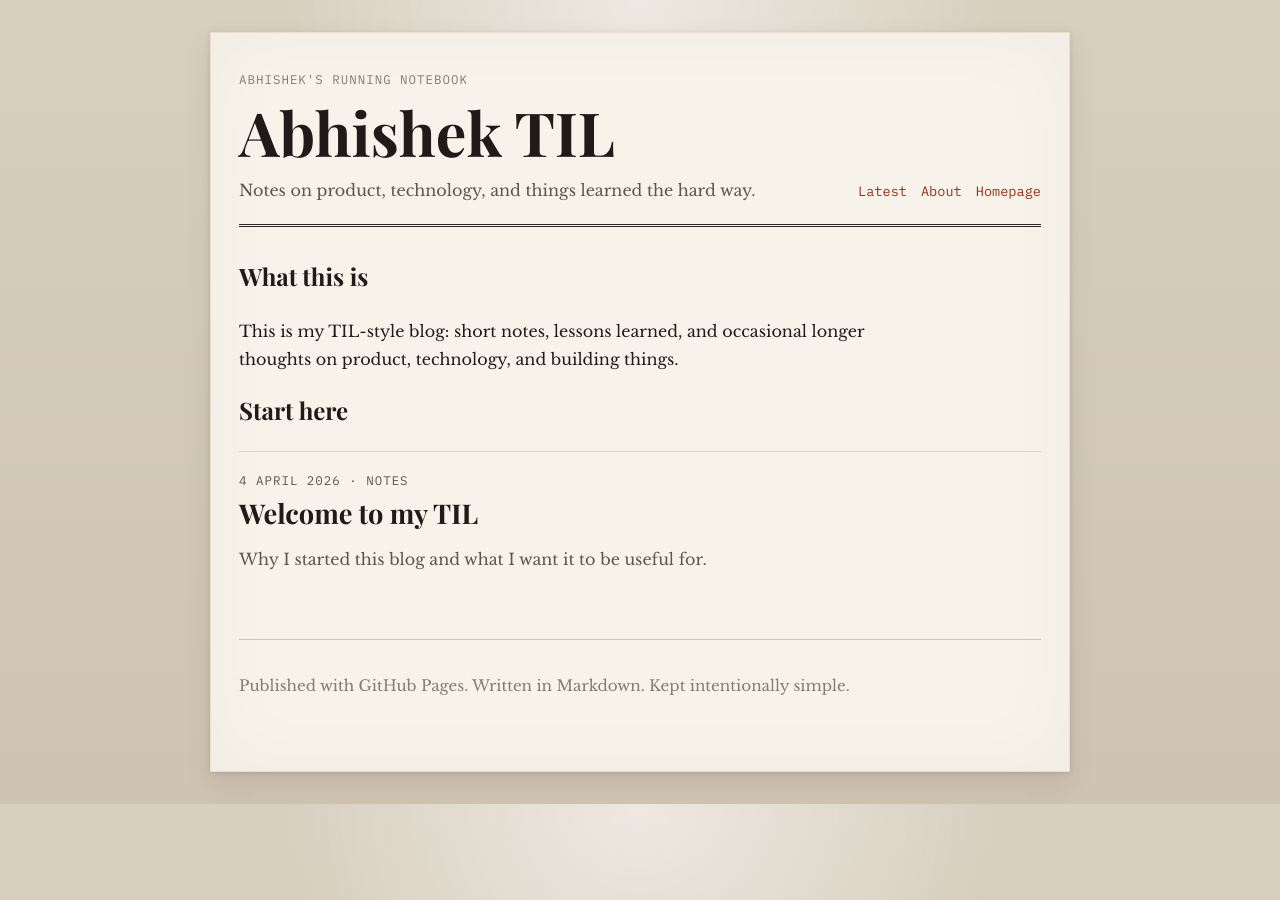
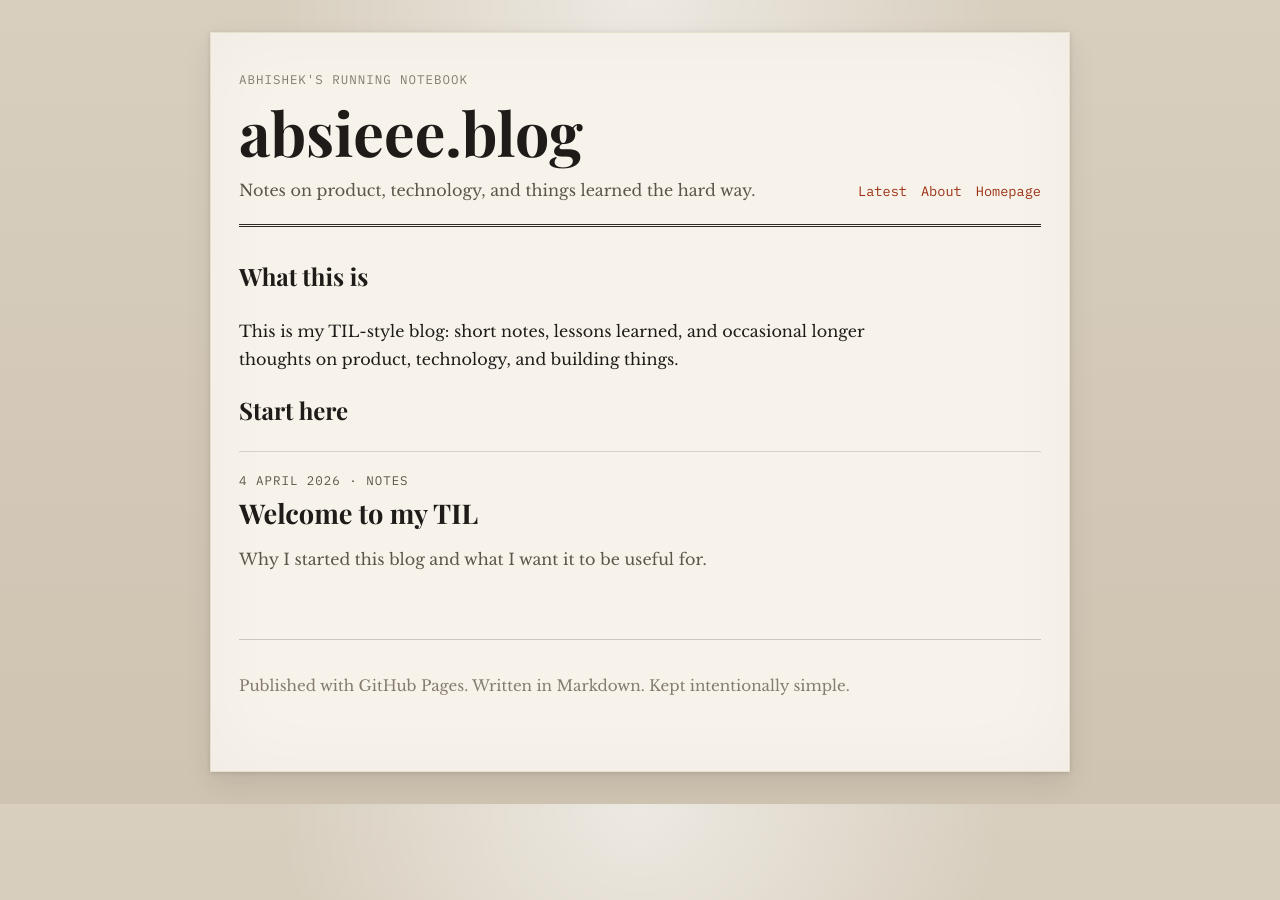
Before and after one commit to absieee/blog, a Jekyll site: the page built from index.md, in a window 1280 px wide. Built offline with Jekyll 4.4.1, drawn with Linux system fonts in a browser that asks for light colours.

Commit message:
Rename blog branding to absieee.blog

```diff
--- a/_config.yml
+++ b/_config.yml
@@ -1,7 +1,7 @@
-title: Abhishek TIL
+title: absieee.blog
 description: Notes on product, technology, and things learned the hard way.
 url: https://absieee.github.io
-baseurl: /personal.blog
+baseurl: /absieee.blog
 markdown: kramdown
 permalink: /:categories/:title/
 timezone: Europe/London
```
Also changed, not shown: README.md.
